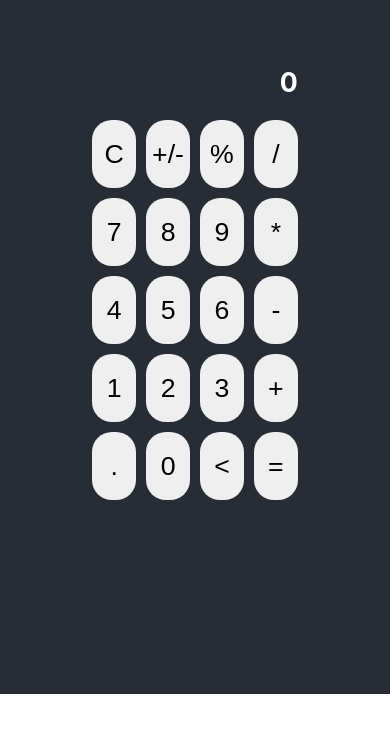
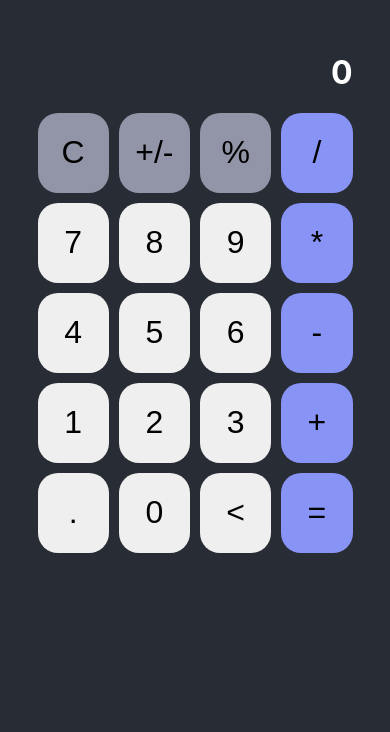
Before and after one commit to hihailey/calculator, a React (Create React App) app: page / in a window 390 px wide. Shown: the part 150-882 px from the top of the page. Before the commit the page ends 844 px from the top, so only its background shows below. Built offline with nearby package versions, Linux system fonts and the light colour scheme.

Commit message:
func: clear the calculation logic

```diff
--- a/src/App.css
+++ b/src/App.css
@@ -1,38 +1,17 @@
 .App {
-  text-align: center;
-}
-
-.App-logo {
-  height: 40vmin;
-  pointer-events: none;
-}
-
-@media (prefers-reduced-motion: no-preference) {
-  .App-logo {
-    animation: App-logo-spin infinite 20s linear;
-  }
-}
-
-.App-header {
   background-color: #282c34;
   min-height: 100vh;
   display: flex;
   flex-direction: column;
   align-items: center;
   justify-content: center;
-  font-size: calc(10px + 2vmin);
   color: white;
 }
 
-.App-link {
-  color: #61dafb;
-}
 
-@keyframes App-logo-spin {
-  from {
-    transform: rotate(0deg);
-  }
-  to {
-    transform: rotate(360deg);
+@media only screen and (max-width: 600px) {
+  .App {
+    flex-direction: column;
+    padding: 20px;
   }
 }
--- a/src/App.tsx
+++ b/src/App.tsx
@@ -1,14 +1,10 @@
-import React from 'react';
 import './App.css';
 import Calculator from './Components/Calculator';
 
 function App() {
   return (
     <div className="App">
-      <header className="App-header">
-
       <Calculator />
-      </header>
     </div>
   );
 }
--- a/src/Components/Calculator.tsx
+++ b/src/Components/Calculator.tsx
@@ -2,69 +2,79 @@ import { useState } from 'react'
 import { evaluate } from 'mathjs';
 
 const buttons = ['C', '+/-', '%', '/', 7, 8, 9, '*', 4, 5, 6, '-', 1, 2, 3, '+','.', '0', '<','=']
-const operators = ['+', '-', '×', '÷'];
+const operators = ['+', '-', '*', '/', '%'];
 
 const Calculator = () => {
     const [result, setResult] = useState('0');
 
-  const onClickButton = (input: number|string) => {
-    // If the result is '0', set the new input, otherwise append the new input
+    const onClickButton = (input: string|number) => {
         if (typeof input === 'number') {
+            // If the input is a number
+            handleNumberInput(input);
+        } else {
+            // If the input is a string
+            handleStringInput(input);
+        }
+    };
+
+
+const handleNumberInput = (input: number) => {
     if (result === '0') {
         setResult(String(input));
-          } else {
+    } else if (result.length < 17) {
+        // Maximum length for the result
+        console.log('hhhh')
         setResult(result + input);
     }
-    } else {
+};
+
+const handleStringInput = (input: string) => {
+    // Get the last input of the result
     const lastInput = result[result.length - 1];
-
-        if (input === 'C') {
+    switch (input) {
+        case 'C':
             setResult('0');
-          } else if (input === '=') {
+            break;
+        case '=':
             try {
                 const finalValue = evaluate(result);
                 setResult(finalValue.toString());
             } catch (error) {
                 setResult('Error');
             }
-          }  else if (input === '+/-') {
-            // toggle the sign of the number
+            break;
+        case '+/-':
+            // Toggle the sign of the number
             setResult(String(-1 * parseFloat(result)));
-          } else if (input === '<') {
-            // remove the last character
+            break;
+        case '<':
+            // Remove the last character
             if (result.length === 1) {
                 setResult('0');
             } else {
                 setResult(result.slice(0, -1));
             }
-          } else if (operators.includes(input)) {
-            if (operators.includes(lastInput)) {
-                // If the last input is operator, user can not input another operator
-                setResult(result.slice(0, -1) + input);
-            }  else {
+            break;
+        default:
+            if (result.length >= 17) {
+                return;
+            }
+            if (!operators.includes(lastInput)) {
                 setResult(result + input);
             }
-          }
-          else {
-            setResult(result + input);
-          }
-
+            break;
     }
 };
 
   return (
-
-
     <>
     <div className='calculatorWrapper'>
-
-    <h2>{result}</h2>
+    <h1>{result}</h1>
     <div className='buttonGrid'>
-        {buttons.map ((button, index) => {
-            return <button onClick={()=> onClickButton(button)} key={index}>{button}</button>
+        {buttons.map ((input, index) => {
+            return <button onClick={()=> onClickButton(input)} key={index}>{input}</button>
         } )}
       </div>
-
       </div>
     </>
 
--- a/src/index.css
+++ b/src/index.css
@@ -12,6 +12,11 @@ code {
     monospace;
 }
 
+.calculatorWrapper {
+  margin: auto;
+  width: 90%;
+  max-width: 350px;
+}
 
 .buttonGrid{
   display: grid;
@@ -28,10 +33,28 @@ code {
   cursor: pointer;
 }
 
-.buttonGrid button:active {
-  background:#4B5EFC
+.buttonGrid button:nth-child(4n) {
+  background: #8893f6 !important;
 }
 
-.calculatorWrapper h2 {
+/* Different color for buttons in the first row */
+.buttonGrid button:nth-child(-n+4) {
+  background: #9294a7;
+}
+
+.buttonGrid button:active {
+  background:#8893f6;
+}
+
+.calculatorWrapper h1 {
   text-align: right;
 }
+
+
+/* Media Query for Mobile */
+@media only screen and (max-width: 600px) {
+  .buttonGrid button {
+      height: 80px;
+      font-size: 2em;
+  }
+}
```
Also changed, not shown: 1 other file (tests, documents, lock files or other folders). Lines whose indentation alone changed are shown as unchanged.
